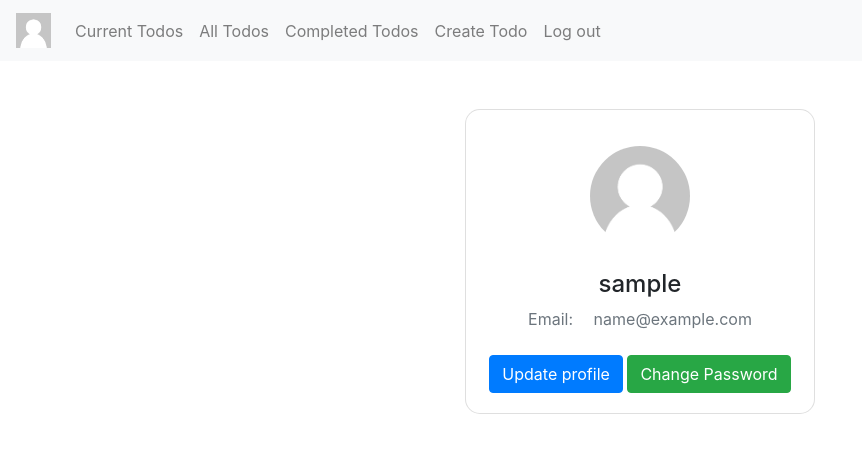
After one commit to yuliademidok/todo_list, a Django app: page /profile/1/ in a window 1280 px wide. The commit adds this page. Shown: the top 461 px of the page, without its empty margins (0-862 px from the left). Run offline with Django 3.2, Linux system fonts and the light colour scheme; the visitor is signed in with stand-in values (Sample User, id 1).

Commit message:
profile view added

```diff
--- /dev/null
+++ b/accounts_app/templates/accounts_app/profile.html
@@ -0,0 +1,25 @@
+{% extends 'todos_app/base.html' %}
+{% block content %}
+<section class="vh-100">
+    <div class="container py-5 h-100">
+        <div class="row d-flex justify-content-center align-items-center h-100">
+            <div class="col-md-12 col-xl-4">
+                <div class="card" style="border-radius: 15px;">
+                    <div class="card-body text-center">
+                        <div class="mt-3 mb-4">
+                            <img src="{{ user.profile.avatar.url }}" class="rounded-circle img-fluid"
+                                 style="width: 100px;"/>
+                        </div>
+                        <h4 class="mb-2">{{ user.username }}</h4>
+                        {% if user.email %}
+                        <p class="text-muted mb-4">Email: <span class="mx-2"></span>{{ user.email }}</p>
+                        {% endif %}
+                        <a class="btn btn-primary btn-rounded" href="/">Update profile</a>
+                        <a class="btn btn-success btn-rounded" href="/">Change Password</a>
+                    </div>
+                </div>
+            </div>
+        </div>
+    </div>
+</section>
+{% endblock %}
--- a/accounts_app/urls.py
+++ b/accounts_app/urls.py
@@ -8,4 +8,5 @@ urlpatterns = [
     path('login/', views.Login.as_view(), name="login"),
     path('logout/', LogoutView.as_view(), name="logout"),
     path('signup/', views.SignUpView.as_view(), name="signup"),
+    path('profile/<int:pk>/', views.profile, name='profile'),
 ]
--- a/accounts_app/views.py
+++ b/accounts_app/views.py
@@ -1,10 +1,14 @@
+from django.contrib.auth.decorators import login_required
+from django.contrib.auth.mixins import LoginRequiredMixin
+from django.contrib.auth.models import User
 from django.contrib.auth.views import LoginView
 from django.urls import reverse_lazy
 from django.views import generic
 from django.contrib.messages.views import SuccessMessageMixin
-from django.shortcuts import render
+from django.shortcuts import render, get_object_or_404
 
 from .forms import UserSignUpForm
+from .models import Profile
 
 
 class Login(LoginView):
@@ -26,3 +30,8 @@ class SignUpView(SuccessMessageMixin, generic.CreateView):
         data = super().get_context_data(**kwargs)
         data['title'] = 'Registration'
         return data
+
+
+@login_required
+def profile(request, pk):
+    return render(request, 'accounts_app/profile.html', {'title': "My Profile"})
--- a/todos_app/templates/todos_app/base.html
+++ b/todos_app/templates/todos_app/base.html
@@ -11,13 +11,16 @@
 <body>
 <header>
     <nav class="navbar navbar-expand-lg navbar-light bg-light">
-        <a class="navbar-brand" href="{% url 'todos:currenttodos' %}"><img src="{{ user.profile.avatar.url }}" height="35" width="35"></a>
+        <a class="navbar-brand" href="{% url 'accounts:profile' user.profile.id %}"><img src="{{ user.profile.avatar.url }}" height="35" width="35"></a>
         <button class="navbar-toggler" type="button" data-toggle="collapse" data-target="#navbarNavDropdown"
                 aria-controls="navbarNavDropdown" aria-expanded="false" aria-label="Toggle navigation">
             <span class="navbar-toggler-icon"></span>
         </button>
         <div class="collapse navbar-collapse" id="navbarNavDropdown">
             <ul class="navbar-nav">
+                <li class="nav-item">
+                    <a class="nav-link" href="{% url 'todos:currenttodos' %}">Current Todos</a>
+                </li>
                 <li class="nav-item">
                     <a class="nav-link" href="{% url 'todos:alltodos' %}">All Todos</a>
                 </li>
```
